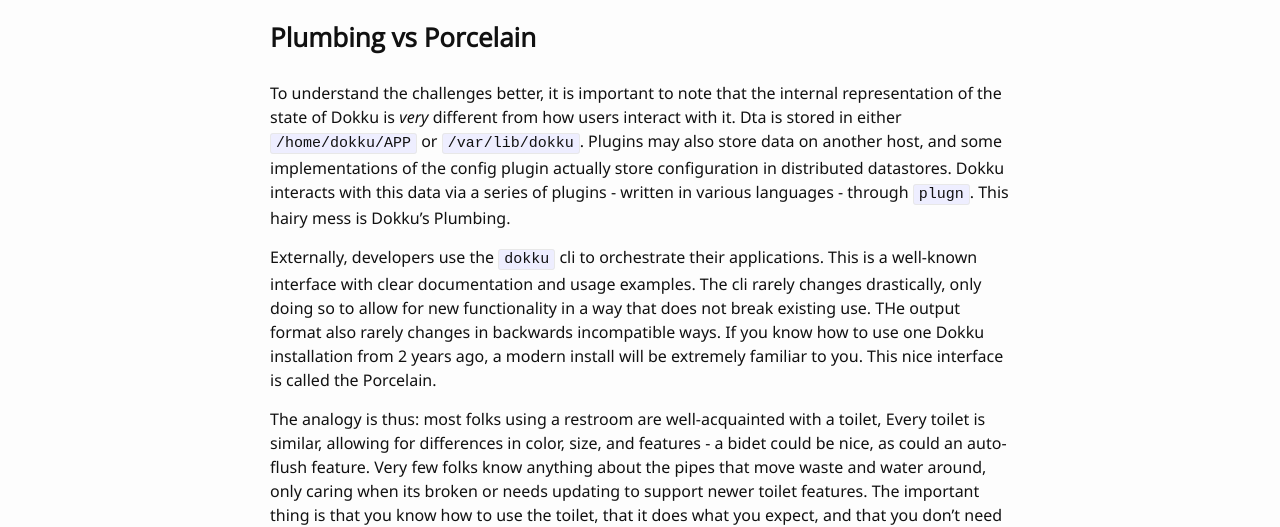
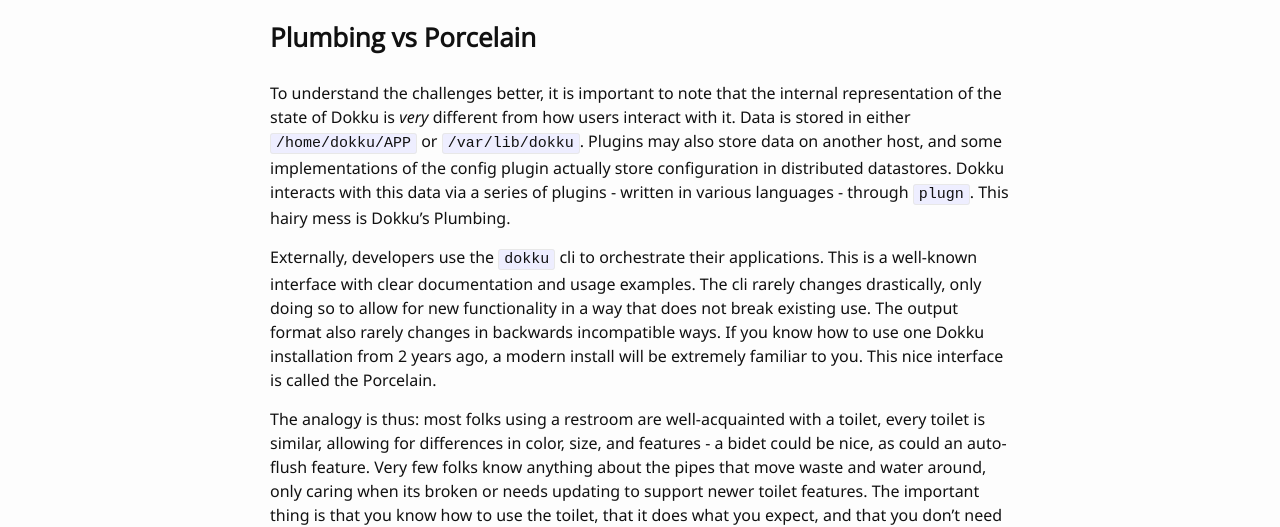
Before and after one commit to dokku/dokku.github.io, a Jekyll site: the page built from _posts/2018-04-24-the-dokku-experience.md, in a window 1280 px wide. Shown: the part 302-829 px from the top of the page. Built offline with Jekyll 4.4.1, drawn with Linux system fonts in a browser that asks for light colours; some of the changed text lies outside the part shown.

Commit message:
Fix typos in "The Dokku Experience"

```diff
--- a/_posts/2018-04-24-the-dokku-experience.md
+++ b/_posts/2018-04-24-the-dokku-experience.md
@@ -11,18 +11,18 @@
 
 ### Plumbing vs Porcelain
 
-To understand the challenges better, it is important to note that the internal representation of the state of Dokku is _very_ different from how users interact with it. Dta is stored in either `/home/dokku/APP` or `/var/lib/dokku`. Plugins may also store data on another host, and some implementations of the config plugin actually store configuration in distributed datastores. Dokku interacts with this data via a series of plugins - written in various languages - through `plugn`. This hairy mess is Dokku's Plumbing.
+To understand the challenges better, it is important to note that the internal representation of the state of Dokku is _very_ different from how users interact with it. Data is stored in either `/home/dokku/APP` or `/var/lib/dokku`. Plugins may also store data on another host, and some implementations of the config plugin actually store configuration in distributed datastores. Dokku interacts with this data via a series of plugins - written in various languages - through `plugn`. This hairy mess is Dokku's Plumbing.
 
-Externally, developers use the `dokku` cli to orchestrate their applications. This is a well-known interface with clear documentation and usage examples. The cli rarely changes drastically, only doing so to allow for new functionality in a way that does not break existing use. THe output format also rarely changes in backwards incompatible ways. If you know how to use one Dokku installation from 2 years ago, a modern install will be extremely familiar to you. This nice interface is called the Porcelain.
+Externally, developers use the `dokku` cli to orchestrate their applications. This is a well-known interface with clear documentation and usage examples. The cli rarely changes drastically, only doing so to allow for new functionality in a way that does not break existing use. The output format also rarely changes in backwards incompatible ways. If you know how to use one Dokku installation from 2 years ago, a modern install will be extremely familiar to you. This nice interface is called the Porcelain.
 
-The analogy is thus: most folks using a restroom are well-acquainted with a toilet, Every toilet is similar, allowing for differences in color, size, and features - a bidet could be nice, as could an auto-flush feature. Very few folks know anything about the pipes that move waste and water around, only caring when its broken or needs updating to support newer toilet features. The important thing is that you know how to use the toilet, that it does what you expect, and that you don't need to re-learn how to use it.
+The analogy is thus: most folks using a restroom are well-acquainted with a toilet, every toilet is similar, allowing for differences in color, size, and features - a bidet could be nice, as could an auto-flush feature. Very few folks know anything about the pipes that move waste and water around, only caring when its broken or needs updating to support newer toilet features. The important thing is that you know how to use the toilet, that it does what you expect, and that you don't need to re-learn how to use it.
 
 ### A Common Interface
 
 When you use Dokku, you'll notice a few things:
 
 - Plugins almost always show help with no specified subcommand.
-- COnfig is down via `:set`, and exposed via `:report`.
+- Config is down via `:set`, and exposed via `:report`.
 - The primary object being manipulated always come first, so `APP` is commonly the first argument.
 
 If you use Dokku, you only need to learn those patterns once. It is easy to figure out what is available, and straightforward to introspect upon the state of the system. This translates into the following:
```
Also changed, not shown: other parts of _posts/2018-04-24-the-dokku-experience.md (+1 -1 lines).
